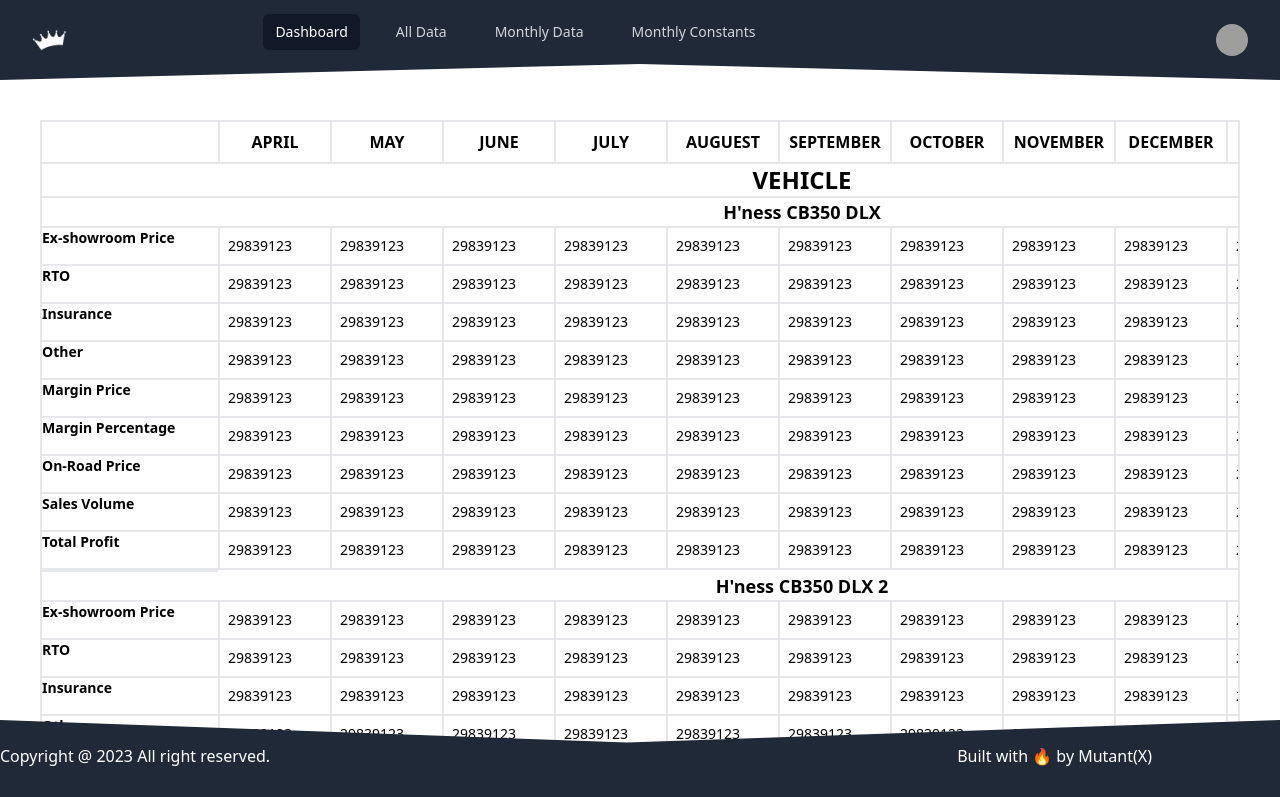
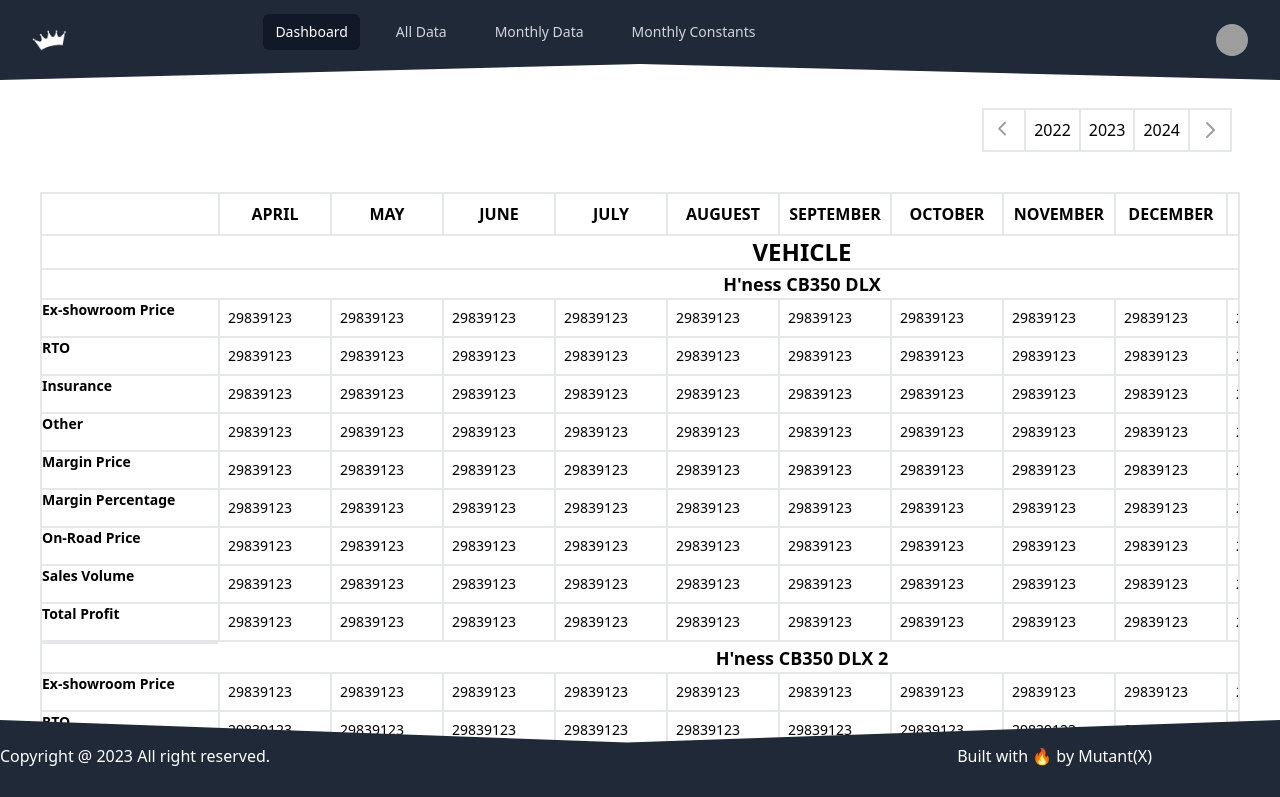
Before and after one commit to karunakashyap/profit-and-loss, a React (Create React App) app: page /all-data in a window 1280 px wide. Shown: the top 797 px of the page. Built offline with nearby package versions, Linux system fonts and the light colour scheme; grey boxes are pictures that could not be loaded.

Commit message:
add changes in some components

```diff
--- a/src/Components/UI/CreatePnlPopup/CreatePnlPopup.js
+++ b/src/Components/UI/CreatePnlPopup/CreatePnlPopup.js
@@ -1,12 +1,41 @@
-import React from 'react'
+import React, {useState} from 'react'
 
 const CreatePnlPopup = ({ onClose }) => {
+    const monthName = ['January', 'February', 'March', 'April', 'May', 'june', 'July', 'Auguest', 'September', 'October', 'November', 'December']
+    const [inputYear, setInputYear] = useState('');
+    const [showYearList, setShowYearList] = useState(false);
+    const handleInputYearChange = (e) => {
+        setInputYear(e.target.value);
+    };
+    const showYearsList = () => {
+        setShowYearList(true)
+    }
+    const handleYearSelect = (year) => {
+        setInputYear(year);
+        setShowYearList(false);
+    };
     return (
         <div className=''>
             <div className="fixed top-0 left-0 w-full h-full flex justify-center items-center bg-black bg-opacity-50">
                 <div className="bg-white p-8 rounded shadow-lg">
                     <div>
-                       <div><input type='number' className='border-2 w-60 h-10 rounded p-4 required'></input></div>
+                       <div>
+                       <input
+                type='text'
+                value={inputYear}
+                onChange={handleInputYearChange}
+                onClick={showYearsList}
+                className='border-2 p-2 rounded w-48'
+            />
+            {showYearList && (
+                <ul className="year-list border-2 rounded mt-1 w-48 p-2" >
+                    {monthName.map((data) => (
+                        <li key={data} onClick={() => handleYearSelect(data)}>
+                            {data}
+                        </li>
+                    ))}
+                </ul>
+            )}                        </div>
                        <div><input type='number' className='border-2 w-60 h-10 mt-10 rounded  p-4 required'></input></div>
                     </div>
                     <button className="px-4 py-2 mt-10 w-60 bg-blue-700 text-white rounded hover:bg-blue-700" onClick={onClose}>
--- a/src/Components/UI/MonthsFilter/MonthsFilter.js
+++ b/src/Components/UI/MonthsFilter/MonthsFilter.js
@@ -1,26 +1,22 @@
-import React, {useState} from 'react'
+import React, { useState } from 'react'
 
 const MonthsFilter = () => {
-    // Define state to hold options and selected options
   const [options, setOptions] = useState([
     { id: 1, label: 'January' },
     { id: 2, label: 'February' },
     { id: 3, label: 'March' },
-    {id:4,label:'April'},
-    {id:5,label:'May'},
-    {id:6,label:'June'},
-    {id:7,label:'July'},
-    {id:8,label:'Auguest'},
-    {id:9,label:'September'},
-    {id:10,label:'October'},
-    {id:11,label:'November'},
-    {id:12,label:'December'}
-    // Add more options as needed
+    { id: 4, label: 'April' },
+    { id: 5, label: 'May' },
+    { id: 6, label: 'June' },
+    { id: 7, label: 'July' },
+    { id: 8, label: 'Auguest' },
+    { id: 9, label: 'September' },
+    { id: 10, label: 'October' },
+    { id: 11, label: 'November' },
+    { id: 12, label: 'December' }
   ]);
   const [selectedOptions, setSelectedOptions] = useState([]);
   const [showDropdown, setShowDropdown] = useState(false);
-
-  // Function to handle checkbox selection
   const handleCheckboxChange = (option) => {
     if (selectedOptions.includes(option)) {
       setSelectedOptions(selectedOptions.filter((item) => item !== option));
@@ -28,20 +24,18 @@ const MonthsFilter = () => {
       setSelectedOptions([...selectedOptions, option]);
     }
   };
-
-  // Function to toggle dropdown visibility
   const toggleDropdown = () => {
     setShowDropdown(!showDropdown);
   };
 
   return (
     <div>
-       <div onClick={toggleDropdown}>
+      <div onClick={toggleDropdown}>
         <input type='text' value={selectedOptions.join(',')} className='border-2 p-2 rounded'></input>
       </div>
       {showDropdown && (
 
-        <div className=' border-l-2 border-r-2  border-t-2 mt-1 rounded overflow-scroll h-28 w-[200px]'>
+        <div className='border-l-2 border-r-2  border-t-2 mt-1  overflow-x-hidden overflow-y-scroll max-h-28 w-[200px]' style={{ scrollbarWidth: 'thin' }}>
           {options.map((option) => (
             <div key={option.id} className=' border-b-2  rounded p-1'>
               <label htmlFor={option.id}>{option.label}</label>
@@ -49,7 +43,7 @@ const MonthsFilter = () => {
                 type="checkbox"
                 id={option.id}
                 value={option.id}
-                checked={selectedOptions.includes(option.id)}
+                checked={selectedOptions.includes(option.label)}
                 onChange={() => handleCheckboxChange(option.label)}
                 className=' float-end mt-2 p-4'
               />
--- a/src/Components/UI/YearFilter/YearFilter.js
+++ b/src/Components/UI/YearFilter/YearFilter.js
@@ -35,7 +35,7 @@ const YearFilter = () => {
                 type="checkbox"
                 id={option.id}
                 value={option.id}
-                checked={selectedOptions.includes(option.id)}
+                checked={selectedOptions.includes(option.label)}
                 onChange={() => handleCheckboxChange(option.label)}
                 className='float-end mt-2 p-4'
               />
--- a/src/Pages/AllData.js
+++ b/src/Pages/AllData.js
@@ -1,7 +1,22 @@
-import React from 'react';
+import React, { useState } from 'react';
 import Columns from '../Components/UI/AllData/Columns';
 import TableData from '../assets/Jsons/TableData.json';
+import { ReactComponent as ChevronRight } from '../assets/Icons/ChevronRight.svg';
+import { ReactComponent as ChevronLeft  } from '../assets/Icons/ChevronLeft.svg';
+
 const AllData = () => {
+    const currentYear = new Date().getFullYear();
+    const [year, setYear] = useState(currentYear);
+
+    const handleNextYear = () => {
+        if (year < currentYear) {
+            setYear(prevYear => prevYear + 1);
+        }
+    };
+
+    const handlePreviousYear = () => {
+        setYear(prevYear => prevYear - 1);
+    };
     const monthName = [
         'APRIL',
         'MAY',
@@ -17,7 +32,16 @@ const AllData = () => {
         'MARCH',
     ];
     return (
+        <div>
+            <div className='flex mt-7 justify-end mr-12'>
+                <button onClick={handlePreviousYear} className='border-2 p-2'><ChevronLeft /></button>
+                <h1 className='border-t-2 border-b-2 border-r-2 p-2'>{year-2}</h1>
+                <h1 className='border-t-2 border-b-2 border-r-2 p-2'>{year-1}</h1>
+                <h1 className='border-t-2 border-b-2  p-2'>{year}</h1>
+                <button className='border-2 p-2' onClick={handleNextYear} disabled={year === currentYear}><ChevronRight/></button>
+            </div>
         <div className="p-10 mb-12">
+
             <div
                 className="overflow-scroll border-2"
                 style={{
@@ -40,6 +64,7 @@ const AllData = () => {
                 <Columns Data={TableData.form_fields} font={'text-2xl'} />
             </div>
         </div>
+        </div>
     );
 };
 export default AllData;
```
Also changed, not shown: src/Components/UI/AllData/Columns.js (+7 -6 lines), src/assets/Icons/ChevronLeft.svg (added).
